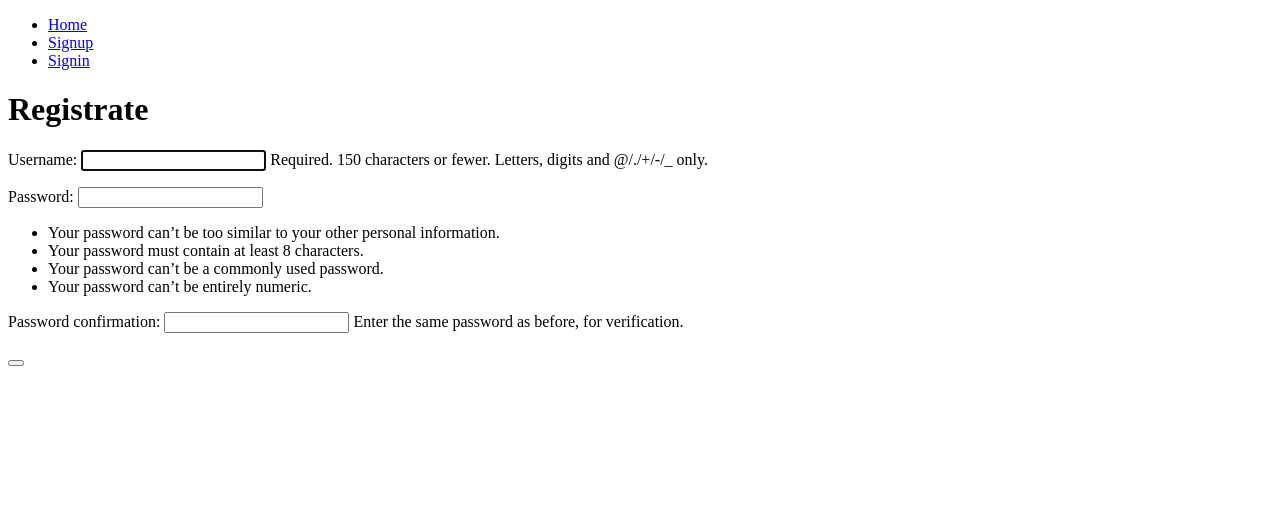
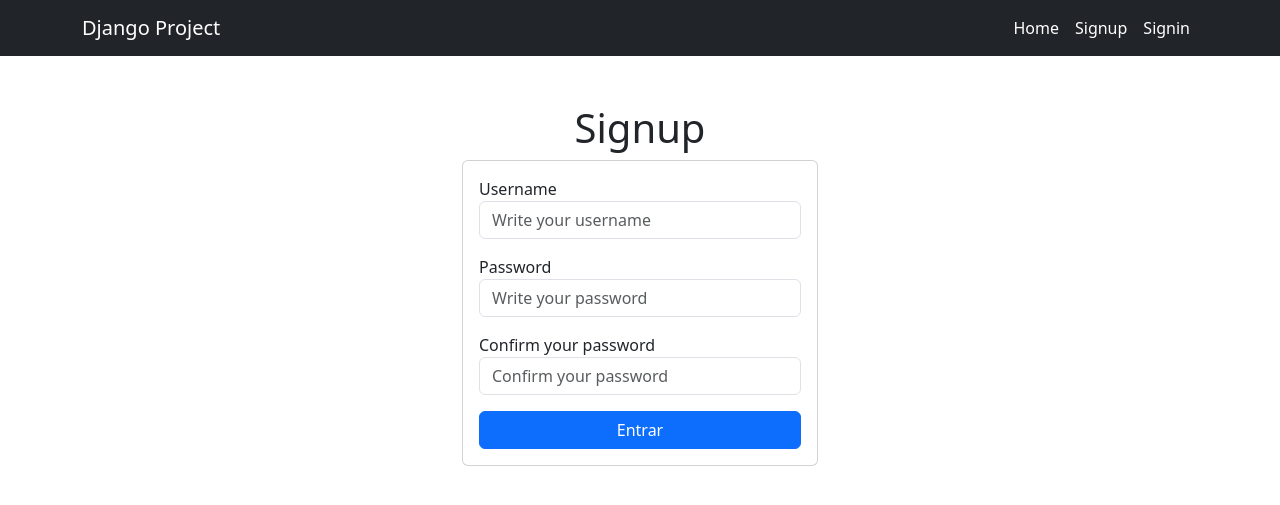
Before and after one commit to NicoVillarroelM/django-crud, a Django app: page /signup/ in a window 1280 px wide. Shown: the top 505 px of the page. Run offline with Django 4.2, Linux system fonts and the light colour scheme.

Commit message:
Final Djang-project

```diff
--- a/djangocrud/settings.py
+++ b/djangocrud/settings.py
@@ -118,6 +118,8 @@ USE_TZ = True
 
 STATIC_URL = 'static/'
 
+LOGIN_URL = '/signin'
+
 # Default primary key field type
 # https://docs.djangoproject.com/en/4.2/ref/settings/#default-auto-field
 
--- a/djangocrud/urls.py
+++ b/djangocrud/urls.py
@@ -23,9 +23,11 @@ urlpatterns = [
     path('', views.home, name='home'),
     path('signup/', views.signup, name='signup'),
     path('tasks/', views.tasks, name='tasks'),
+    path('tasks_completed', views.tasks_completed, name='tasks_completed'),
     path('tasks/create/', views.create_task, name='create_task'),
     path('tasks/<int:task_id>/', views.task_detail, name='task_detail'),
     path('tasks/<int:task_id>/complete', views.complete_task, name='complete_task'),
+    path('tasks/<int:task_id>/delete', views.delete_task, name='delete_task'),
     path('logout/', views.singout, name='logout'),
-    path('signin/', views.signin, name='sigin'),
+    path('signin/', views.signin, name='signin'),
 ]
--- a/tasks/templates/base.html
+++ b/tasks/templates/base.html
@@ -4,34 +4,44 @@
     <meta charset="UTF-8">
     <meta name="viewport" content="width=device-width, initial-scale=1.0">
     <title>Django Crud</title>
+    <link rel="stylesheet" href="	https://cdn.jsdelivr.net/npm/bootstrap@5.3.1/dist/css/bootstrap.min.css">
 </head>
 <body>
-
-    <nav>
-        <ul>
-            <li>
-                <a href="/home">Home</a>
+    <nav class="navbar navbar-expand-lg bg-dark navbar-dark">
+        <div class="container">
+          <a class="navbar-brand" href="/">Django Project</a>
+          <button class="navbar-toggler" type="button" data-bs-toggle="collapse" data-bs-target="#navbarNav" aria-controls="navbarNav" aria-expanded="false" aria-label="Toggle navigation">
+            <span class="navbar-toggler-icon"></span>
+          </button>
+          <div class="collapse navbar-collapse" id="navbarNav">
+            <ul class="navbar-nav ms-auto">
+                <li class="nav-item">
+                    <a class="nav-link active" href="{% url 'home' %}">Home</a>
                 </li>
                 {% if user.is_authenticated %}
-            <li>
-                <a href="/tasks/">Tasks</a>
+                <li class="nav-item">
+                    <a class="nav-link active" href="{% url 'tasks' %}">Tasks Pending</a>
                 </li>
-            <li>
-                <a href="/tasks/create">Create tasks</a>
+                <li class="nav-item">
+                    <a class="nav-link active" href="{% url 'tasks_completed' %}">Tasks completed</a>
                 </li>
-            <li>
-                <a href="/logout">Logout</a>
+                <li class="nav-item">
+                    <a class="nav-link active" href="{% url 'create_task' %}">Create tasks</a>
+                </li>
+                <li class="nav-item">
+                    <a class="nav-link active" href="/logout">Logout</a>
                 </li>
                 {% else %}
                 <li>
-                <a href="/signup">Signup</a>
+                    <a class="nav-link active" href="/signup">Signup</a>
                 </li>
                 <li>
-                <a href="/signin">Signin</a>
+                    <a class="nav-link active" href="/signin">Signin</a>
                 </li>
                 {% endif %}
-
             </ul>
+          </div>
+        </div>
       </nav>
 
     {% block content %}
--- a/tasks/templates/signup.html
+++ b/tasks/templates/signup.html
@@ -1,17 +1,35 @@
 {% extends 'base.html' %}
 
 {% block content %}
-<h1>Registrate</h1>
-    <form method="post">
+<main class="container">
+    <div class="row">
+        <div class="col-md-4 offset-md-4 mt-5">
+            <h1 class="text-center">Signup</h1>
+            <form method="post" class="card card-body">
+                {{error}}
+                {% csrf_token %}
 
-        {{error}}
+                <div class="mb-3">
+                    <label for="username">Username</label>
+                    <input type="text" name="username" id="username" class="form-control" placeholder="Write your username">
+                </div>
 
-        {% csrf_token %}
-        {{form.as_p}}
+                <div class="mb-3">
+                    <label for="password1">Password</label>
+                    <input type="password" name="password1" id="password1" class="form-control" placeholder="Write your password">
+                </div>
 
-        <button>
+                <div class="mb-3">
+                    <label for="password2" >Confirm your password</label>
+                    <input type="password" name="password2" id="password2" class="form-control" placeholder="Confirm your password">
+                </div>
 
-        </button>
+                <button class="btn btn-primary">
+                    Entrar
+                </button>
+            </form>
+        </div>
+    </div>
+</main>
 
-    </form>
 {% endblock %}
--- a/tasks/views.py
+++ b/tasks/views.py
@@ -6,8 +6,10 @@ from django.http import HttpResponse
 from .forms import TaskForm
 from .models import Task
 from django.utils import timezone
+from django.contrib.auth.decorators import login_required
 
 # Create your views here.
+
 
 def home(request):
     return render(request, 'home.html')
@@ -35,12 +37,19 @@ def signup(request):
         "error": 'Las contraseñas no coinciden'
     })
 
+@login_required
 def tasks(request):
     tasks = Task.objects.filter(user=request.user, datecompleted__isnull=True)
     return render(request, 'tasks.html', {
         'tasks': tasks
     })
-
+@login_required
+def tasks_completed(request):
+    tasks = Task.objects.filter(user=request.user, datecompleted__isnull=False).order_by('-datecompleted')
+    return render(request, 'tasks.html', {
+        'tasks': tasks
+    })
+@login_required
 def create_task(request):
     if request.method == 'GET':
         return render(request, 'create_task.html', {
@@ -58,7 +67,7 @@ def create_task(request):
                  'form': TaskForm,
                  'error': 'please provide valida data'
             })
-
+@login_required
 def task_detail(request, task_id):
     if request.method == 'GET':
         task = get_object_or_404(Task, pk=task_id, user=request.user)
@@ -79,15 +88,20 @@ def task_detail(request, task_id):
             'form': form,
             'error': 'error updating task'
         })
-
+@login_required
 def complete_task(request, task_id):
     task = get_object_or_404(Task, pk=task_id, user=request.user)
     if request.method == 'POST':
         task.datecompleted = timezone.now()
         task.save()
         return redirect('tasks')
-
-
+@login_required
+def delete_task(request, task_id):
+    task = get_object_or_404(Task, pk=task_id, user=request.user)
+    if request.method == 'POST':
+        task.delete()
+        return redirect('tasks')
+@login_required
 def singout(request):
     logout(request)
     return redirect('home')
```
Also changed, not shown: tasks/forms.py (+7 -2 lines), tasks/templates/create_task.html (+9 -4 lines), tasks/templates/home.html (+14 -2 lines), tasks/templates/signin.html (+30 -7 lines), tasks/templates/task_detail.html (+20 -4 lines), tasks/templates/tasks.html (+16 -9 lines), db.sqlite3. Lines whose indentation alone changed are shown as unchanged.
